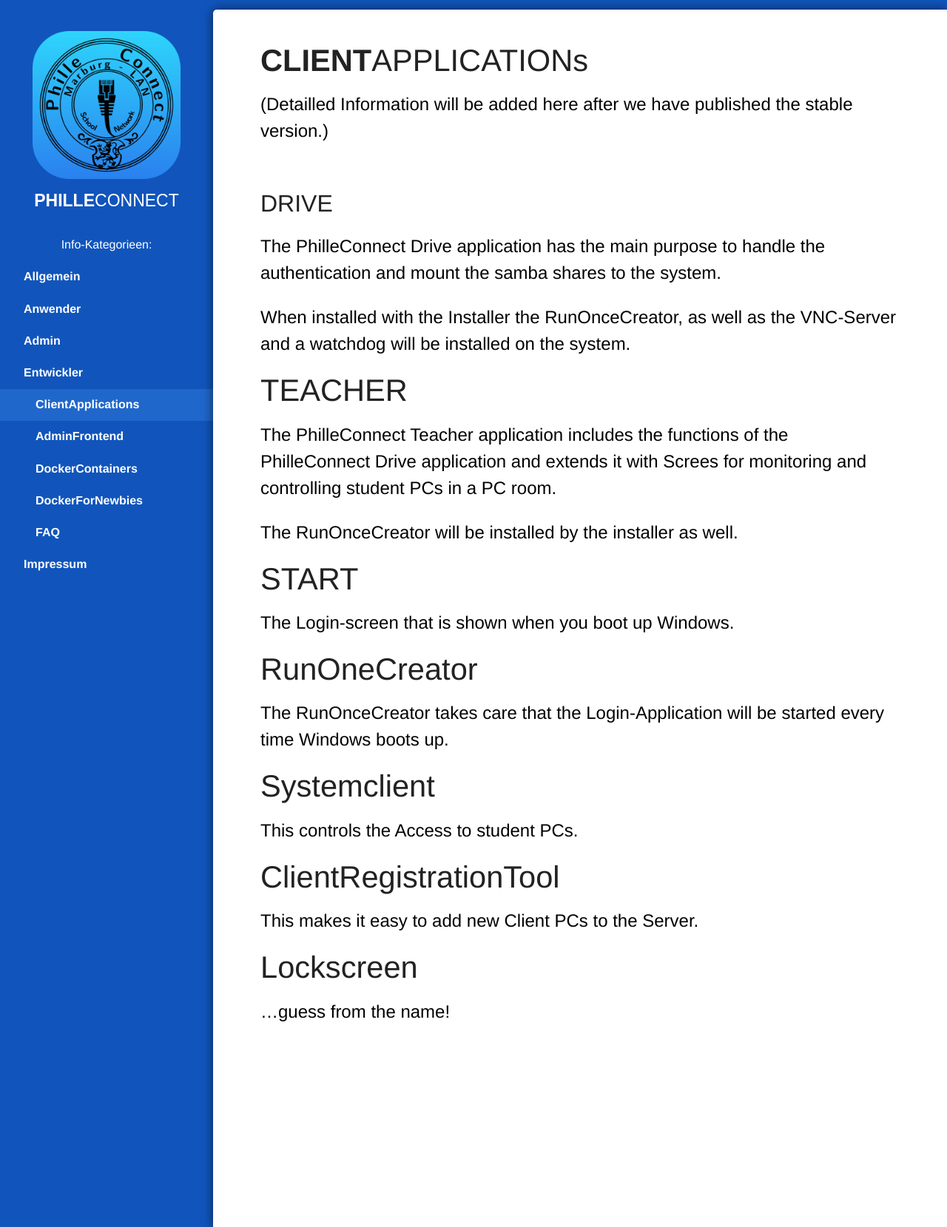
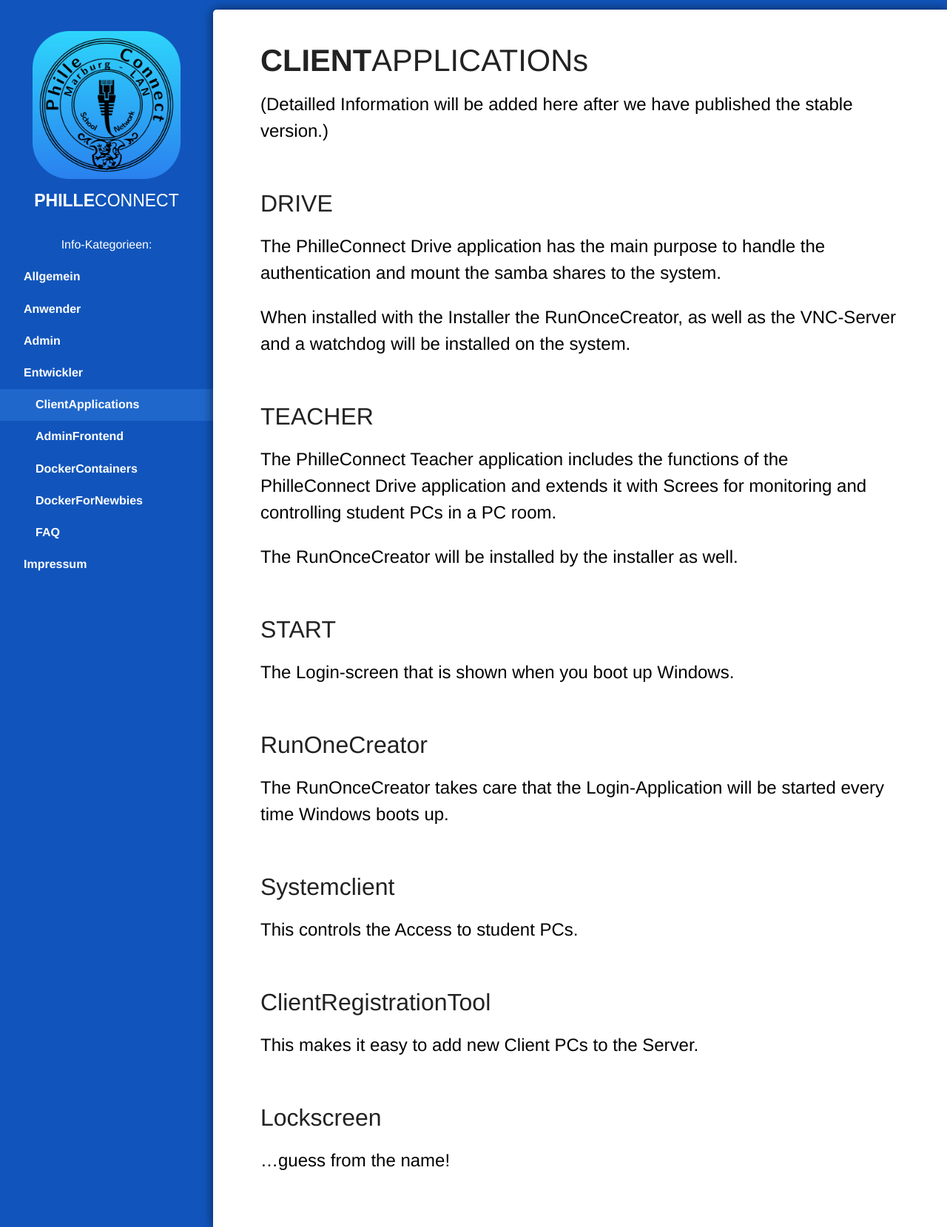
Before and after one commit to philleconnect/philleconnect.github.io, a Jekyll site: the page built from _pages/entwickler/03_client-porograms.md, in a window 1280 px wide. Shown: the whole page at 74% size. Built offline with Jekyll 4.4.1, drawn with Linux system fonts in a browser that asks for light colours.

Commit message:
correction

```diff
--- a/_pages/entwickler/03_client-porograms.md
+++ b/_pages/entwickler/03_client-porograms.md
@@ -16,28 +16,28 @@
 
 When installed with the Installer the RunOnceCreator, as well as the VNC-Server and a watchdog will be installed on the system.
 
-# TEACHER
+## TEACHER
 
 The PhilleConnect Teacher application includes the functions of the PhilleConnect Drive application and extends it with Screes for monitoring and controlling student PCs in a PC room.
 
 The RunOnceCreator will be installed by the installer as well.
 
-# START
+## START
 
 The Login-screen that is shown when you boot up Windows.
 
-# RunOneCreator
+## RunOneCreator
 
 The RunOnceCreator takes care that the Login-Application will be started every time Windows boots up.
 
-# Systemclient
+## Systemclient
 
 This controls the Access to student PCs.
 
-# ClientRegistrationTool
+## ClientRegistrationTool
 
 This makes it easy to add new Client PCs to the Server.
 
-# Lockscreen
+## Lockscreen
 
 ...guess from the name!
```
